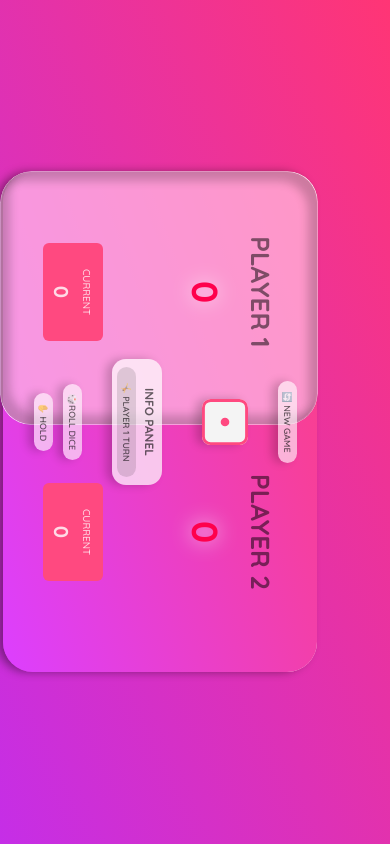
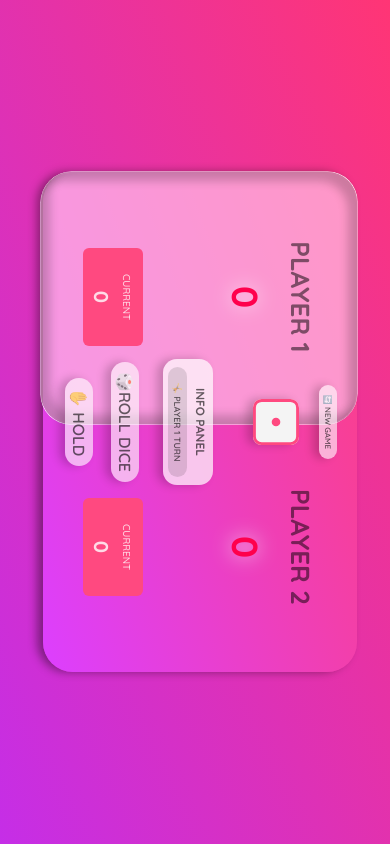
Before and after one commit to rjt06/PigGame, a plain HTML site: page index.html in a window 390 px wide. Drawn offline with Linux system fonts and the light colour scheme; a web font is replaced by a local one.

Commit message:
style.css

```diff
--- a/style.css
+++ b/style.css
@@ -23,11 +23,15 @@ body {
 
 /* -------------------main */
 
+main {
+  width: 50rem;
+}
 
 .main {
   position: relative;
   display: flex;
-  width: 50rem;
+  width: 100%;
+  justify-content: space-between;
   /* background-color: rgba(255, 250, 230, 0.4); */
   background: linear-gradient(160deg, #ff3f7c, #dc3fff);
   border-radius: 3rem;
@@ -36,6 +40,7 @@ body {
 
 /* --------------------Player Card */
 .player-card {
+  width: 50%;
   text-align: center;
   display: flex;
   flex-direction: column;
@@ -127,7 +132,6 @@ body {
 
 .btn:active {
   transform: scale(0.9);
-  background-color: white;
 }
 
 .btn:hover {
@@ -192,11 +196,12 @@ body {
   padding-top: 1rem;
   color: rgba(0, 0, 0, 0.9);
   background-color: rgba(255, 255, 255, 0.8);
+  margin-bottom: -8rem;
   width: 50rem;
   height: 6rem;
   border-top-left-radius: 3rem;
   border-top-right-radius: 3rem;
-  transform: translate(0, 100%);
+  /* transform: translate(0, -70%); */
   transition: all 0.6s;
 }
 
@@ -216,4 +221,25 @@ body {
   .player-card h1 {
     width: 12rem;
   }
+
+  .btn {
+    font-size: 1.6rem;
+  }
+
+  .new-game {
+    margin-bottom: 1rem;
+    font-size: 0.8rem;
+  }
+
+  .status-board-box {
+    margin-bottom: 1.4rem;
+  }
+
+  .status-board {
+    font-size: 0.9rem;
+  }
+
+  .roll-dice {
+    margin-bottom: 0.8rem;
+  }
 }
```
